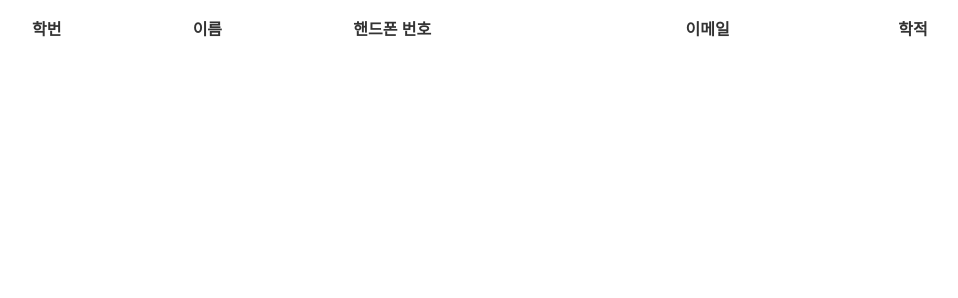
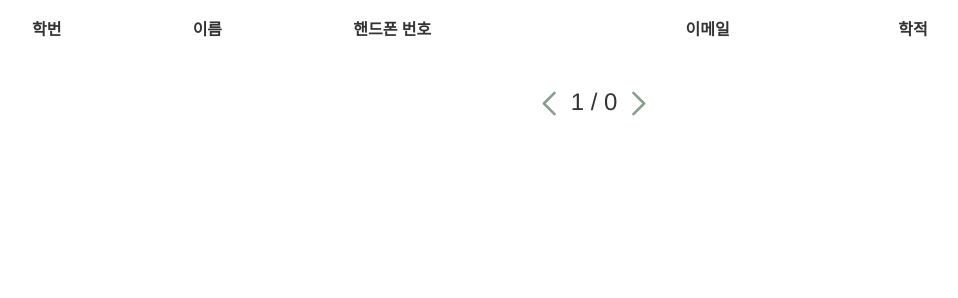
Before and after one commit to InjiChoi/Equip_Rent_Project, a Django app: page /student/list/ in a window 1280 px wide. Shown: the part 189-487 px from the top of the page, without its empty margins (46-1004 px from the left). Run offline with Django 3.2, Linux system fonts and the light colour scheme; data that the repository does not hold is empty; some libraries are stand-ins or nearby versions.

Commit message:
add student list paginator

```diff
--- /dev/null
+++ b/students/static/students/student_list.css
@@ -0,0 +1,17 @@
+#rent_possible {
+    color:green;
+}
+#rent_impossible {
+    color: red;
+}
+
+#paginator {
+    text-align: center;
+}
+
+#paginator > #page_div {
+    text-align: center;
+    display: inline-block;
+    padding-left: 5px;
+    padding-right:5px;
+}
--- a/students/templates/students/student_list.html
+++ b/students/templates/students/student_list.html
@@ -2,7 +2,7 @@
 {% load static %}
 
 {% block custom_css %}
-    <link rel="stylesheet" href="{% static 'equipments/equip_list.css' %}">
+    <link rel="stylesheet" href="{% static 'students/student_list.css' %}">
 {% endblock custom_css %}
 {% block content %}
     <div class="subtitle" style="margin-top: 50px; text-align: center;">
@@ -37,4 +37,23 @@
             </tbody>
         </table>
     </div>
+    <div class="container" id='paginator'>
+        <div id="page_div">
+            {% if page != 1 %}
+                <a href = '?page={{page|add:-1}}'><img id="next", src="{% static 'prev.svg' %}"></a>
+                {% else %}
+                <a href="?page=1"><img id="next", src="{% static 'prev.svg' %}"></a>
+            {% endif %}
+        </div>
+        <div id="page_div">
+            <h3>{{page}}&nbsp;/&nbsp;{{page_total}}</h3>
+        </div>
+        <div id="page_div">
+            {% if page != page_total %}
+            <a href = '?page={{page|add:1}}'><img id="next", src="{% static 'next.svg' %}"></a>
+            {% else %}
+            <a href="?page={{page_total}}"><img id="next", src="{% static 'next.svg' %}"></a>
+            {% endif %}
+        </div>
+    </div>
 {% endblock content %}
--- a/students/views.py
+++ b/students/views.py
@@ -4,6 +4,7 @@ from .forms import StudentForm
 from django.contrib import messages
 import json
 from django.http import JsonResponse, HttpResponse
+from math import ceil
 
 # Create your views here.
 def student_register(request):
@@ -42,9 +43,18 @@ def student_overlap_check(request):
 
 
 def student_list(request):
-    students = Student.objects.all()
+    page = int(request.GET.get('page', 1))
+    page_size = 10
+    limit = page_size * page
+    offset = limit - page_size
+    students_count = Student.objects.all().count()
+    students = Student.objects.all()[offset:limit]
+    page_total = ceil(students_count/page_size)
 
     ctx = {
+        'page':page,
+        'page_total':page_total,
+        'page_range':range(1, page_total),
         'students':students,
     }
     return render(request, 'students/student_list.html', ctx)
```
